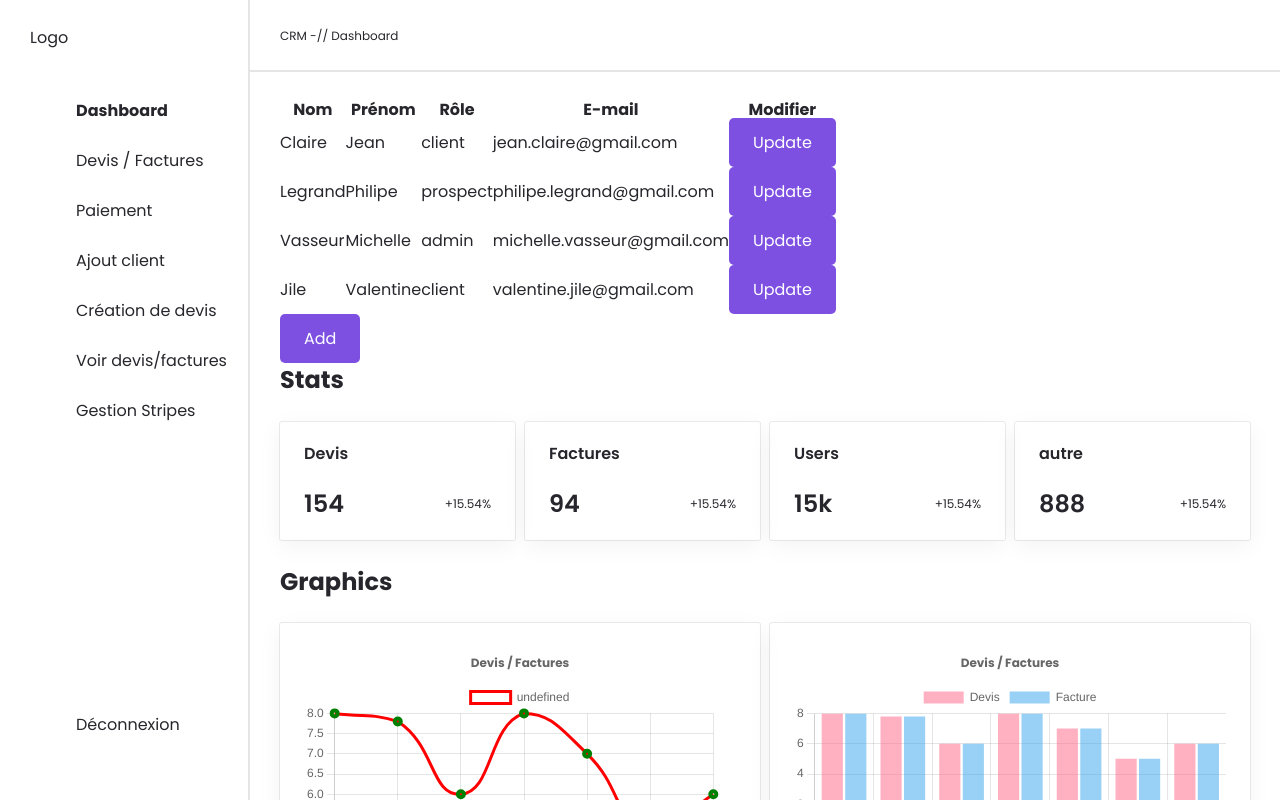
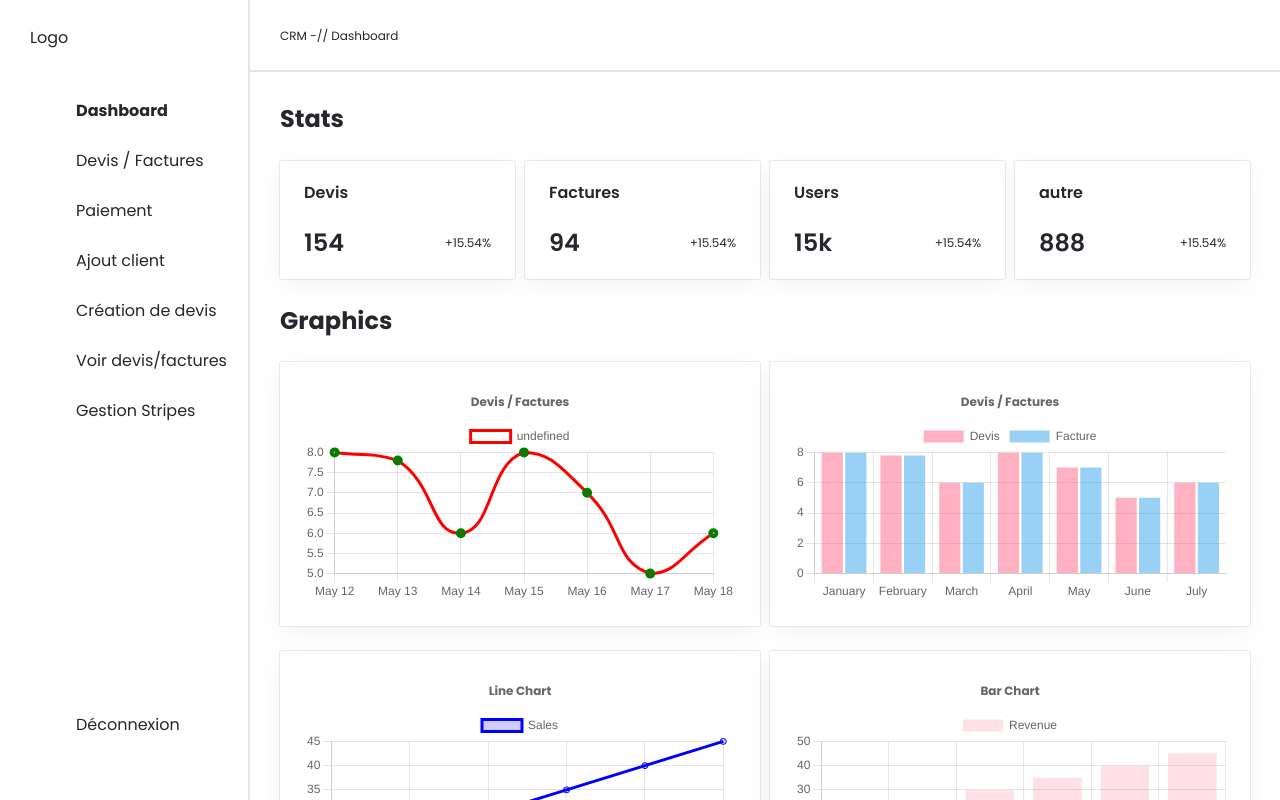
Before and after one commit to hhhallan/nfs__projet-crm-front, a React (Vite) app: page / in a window 1280 px wide. Shown: the top 800 px of the page. Built offline with nearby package versions, Linux system fonts and the light colour scheme; some icons are missing.

Commit message:
Style: Liste client + Page: Client

```diff
--- a/src/App.tsx
+++ b/src/App.tsx
@@ -1,8 +1,7 @@
 import React from 'react';
 import {BrowserRouter, Routes, Route} from "react-router-dom";
 
-// @ts-ignore
-import {Home} from "./pages/index";
+import {Home, Client} from "./pages/index";
 import {Header, Navigation} from "./comopnents/index"
 
 
@@ -16,6 +15,7 @@ const App = () => {
                     <Header/>
                     <Routes>
                         <Route index element={<Home/>}/>
+                        <Route path="add-client" element={<Client/>}/>
                     </Routes>
                 </div>
             </div>
--- a/src/assets/style/components/_index.scss
+++ b/src/assets/style/components/_index.scss
@@ -3,3 +3,4 @@
 @forward "cards";
 @forward "navigation";
 @forward "charts";
+@forward "listclient";
--- a/src/assets/style/components/_listclient.scss
+++ b/src/assets/style/components/_listclient.scss
@@ -1,25 +1,14 @@
 .list-client{
-    width: auto;
-    height: auto;
-    display: flex;
-    justify-content: center;
-    align-items: center;
-    border: 2px solid var(--clr-primary-dark);
-    border-radius: 10px;
-    background-color: var(--clr-primary-purple);
+    padding: 24px;
+    border-radius: 2px;
+    box-shadow: rgba(0, 0, 0, 0.05) 0px 6px 24px 0px, rgba(0, 0, 0, 0.08) 0px 0px 0px 1px;
     .table-client{
         width: 100%;
         height: 20rem;
-        th{
-            border-bottom: 1px solid var(--clr-primary-dark);
-            height: 5rem;
-            text-align: center;
-            vertical-align: middle;
-        }
-        td{
-            text-align: center;
-            height: 5rem;
-            vertical-align: middle;
+        th, td{
+            border-bottom: 1px solid var(--clr-primary-light-grey);
+            height: 35px;
+            text-align: start;
         }
     }
 }
--- a/src/comopnents/ListClient.tsx
+++ b/src/comopnents/ListClient.tsx
@@ -1,5 +1,5 @@
 import React from 'react';
-import { useState } from 'react';
+import {useState} from 'react';
 
 /*interface BtnProps {
     small?: boolean,
@@ -17,18 +17,18 @@ const ListClient = () => {
         {first_name: "Valentine", last_name: "Jile", role: "client", email: "valentine.jile@gmail.com"}
     ])
 
-    const addRow=()=>{
-        let newClient={first_name: "Pierre", last_name: "Paul", role: "prospect", email: "pierre.paul@gmail.com"}
+    const addRow = () => {
+        let newClient = {first_name: "Pierre", last_name: "Paul", role: "prospect", email: "pierre.paul@gmail.com"}
         setList([...clients, newClient]);
     }
 
-    const updateRow=(index: number)=>{
-        let newClient=clients[index];
-        newClient["first_name"]="Modifier";
-        newClient["last_name"]="User";
-        newClient["role"]="client";
-        newClient["email"]="modifier.user@gmail.com";
-        clients[index]=newClient;
+    const updateRow = (index: number) => {
+        let newClient = clients[index];
+        newClient["first_name"] = "Modifier";
+        newClient["last_name"] = "User";
+        newClient["role"] = "client";
+        newClient["email"] = "modifier.user@gmail.com";
+        clients[index] = newClient;
         setList([...clients]);
     }
 
@@ -36,6 +36,7 @@ const ListClient = () => {
         <div>
             <div className="list-client">
                 <table className="table-client">
+                    <thead>
                         <tr>
                             <th>Nom</th>
                             <th>Prénom</th>
@@ -43,16 +44,21 @@ const ListClient = () => {
                             <th>E-mail</th>
                             <th>Modifier</th>
                         </tr>
-                    {clients.map( (client,key) =>
+                    </thead>
+                    <tbody>
+                        {clients.map((client, key) =>
                             (
                                 <tr key={key}>
                                     <td>{client.last_name}</td>
                                     <td>{client.first_name}</td>
                                     <td>{client.role}</td>
                                     <td>{client.email}</td>
-                        <td><button onClick={() => updateRow(key)}>Update</button></td>
+                                    <td>
+                                        <button onClick={() => updateRow(key)}>Update</button>
+                                    </td>
                                 </tr>
                             ))}
+                    </tbody>
                 </table>
             </div>
             <button onClick={addRow}>Add</button>
--- /dev/null
+++ b/src/pages/Client.tsx
@@ -0,0 +1,17 @@
+import React from 'react';
+import {ListClient} from "../comopnents";
+
+const Client = () => {
+    return (
+        <div className="page page-client">
+            <div>
+                <h5>Clients</h5>
+                <section className="section">
+                    <ListClient/>
+                </section>
+            </div>
+        </div>
+    );
+};
+
+export default Client;
--- a/src/pages/Home.tsx
+++ b/src/pages/Home.tsx
@@ -1,8 +1,6 @@
 import React from 'react';
-import {ListClient} from "../comopnents/index";
-import {StatsCard} from '../comopnents/index';
+import {StatsCard, Chart} from '../comopnents/index';
 import {statCards} from "../services/constants/statistics";
-import {Chart} from "../comopnents";
 import {
     lineChartData,
     lineChartOptions,
@@ -17,9 +15,6 @@ import {
 const Home = () => {
     return (
         <div className="page page-home">
-            <section className="section-3">
-                <ListClient/>
-            </section>
             <div>
                 <h5>Stats</h5>
                 <section className="section">
--- a/src/pages/index.ts
+++ b/src/pages/index.ts
@@ -1,5 +1,7 @@
 import Home from "./Home";
+import Client from "./Client";
 
 export {
     Home,
+    Client,
 }
```
Lines whose indentation alone changed are shown as unchanged.
